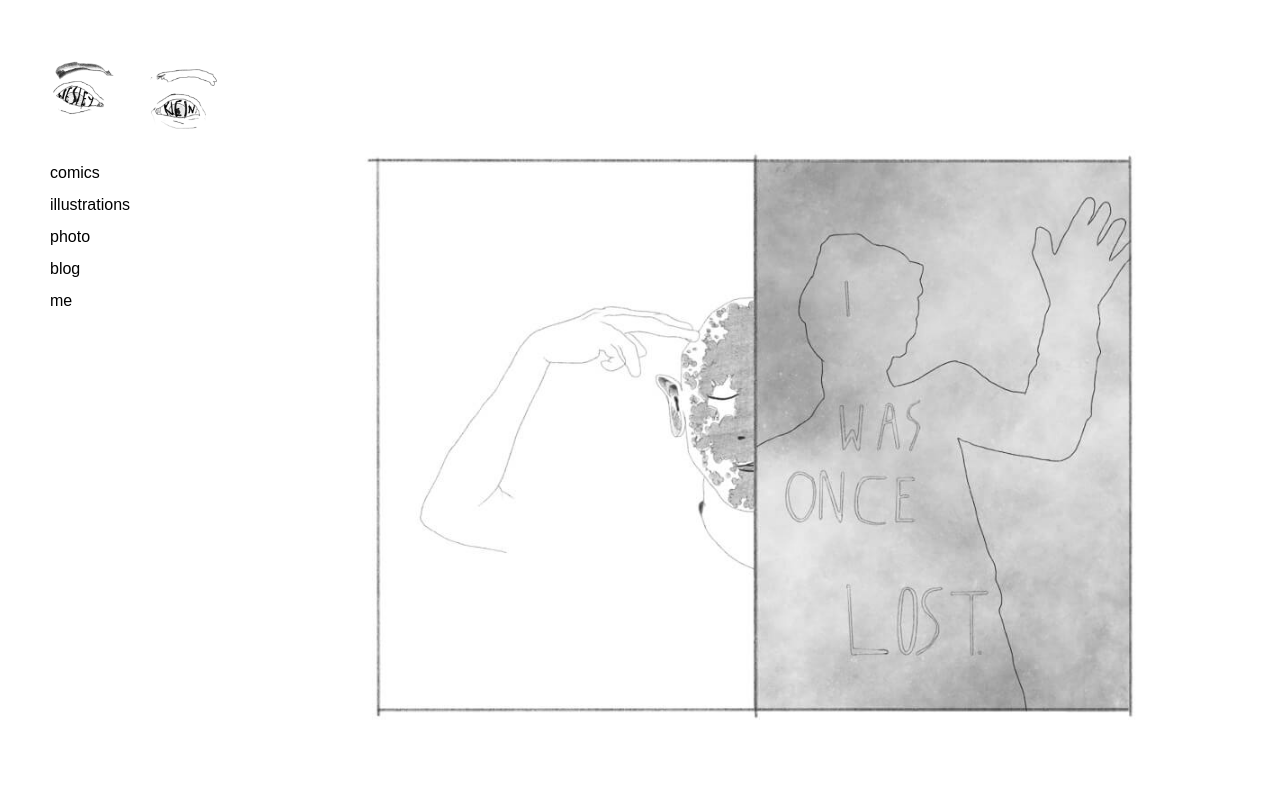
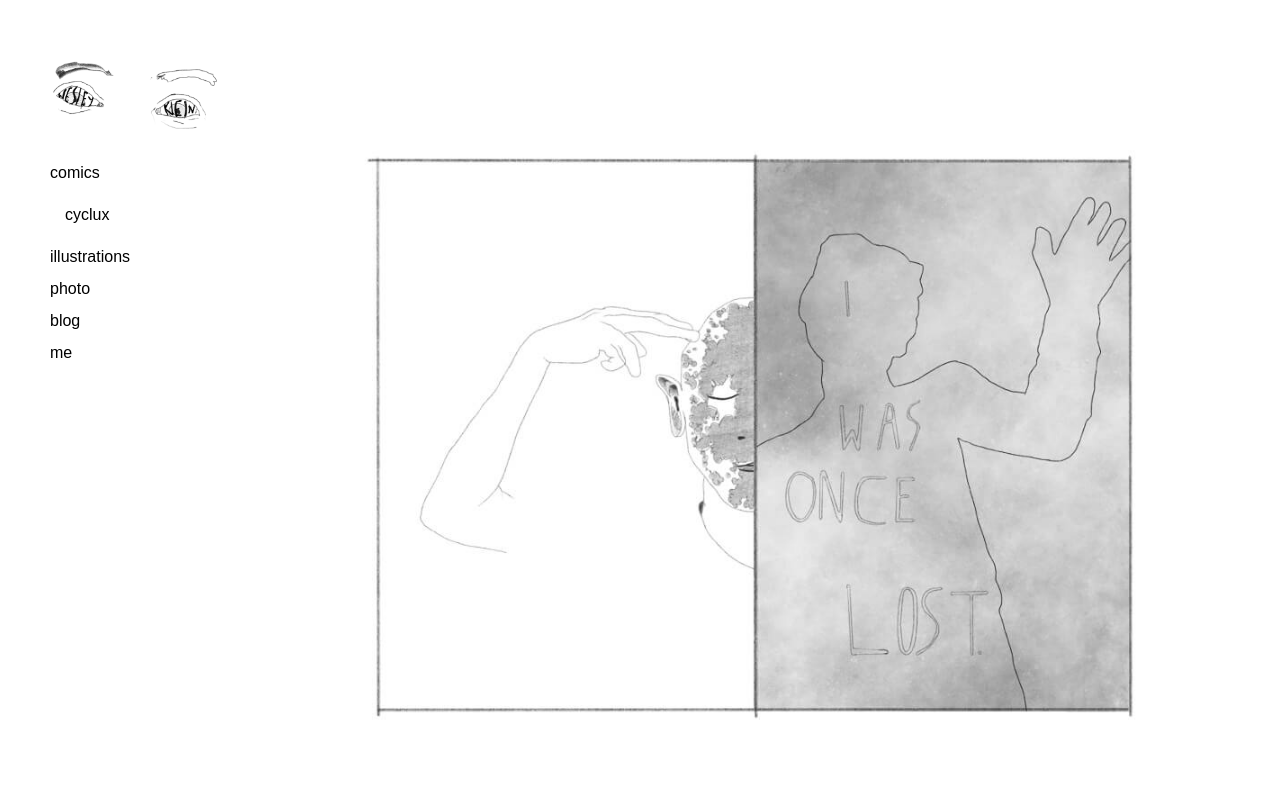
Before and after one commit to chachoblow/first-website, a plain HTML site: page cyclux.html in a window 1280 px wide. Shown: the top 800 px of the page. Drawn offline with Linux system fonts and the light colour scheme.

Commit message:
Did quick fix for keeping submenu open on reload when child of category.

```diff
--- a/cyclux.html
+++ b/cyclux.html
@@ -17,7 +17,7 @@
         </div>
         <div class="nav-main-container">
           <button class="dropdown-btn nav-option">comics</button>
-          <div class="dropdown-container">
+          <div class="dropdown-container clicked">
             <a class="nav-option" href="cyclux.html">cyclux</a>
           </div>
           <a class="nav-option" href="illustrations.html">illustrations</a>
--- a/style.css
+++ b/style.css
@@ -45,6 +45,10 @@ body {
 .dropdown-container {
   display: none;
   padding: 10px 1px 10px 15px;
+}
+
+.dropdown-container.clicked {
+  display: block;
 }
 
 .top-nav-small {
```
Also changed, not shown: index.html (+1 -2 lines).
